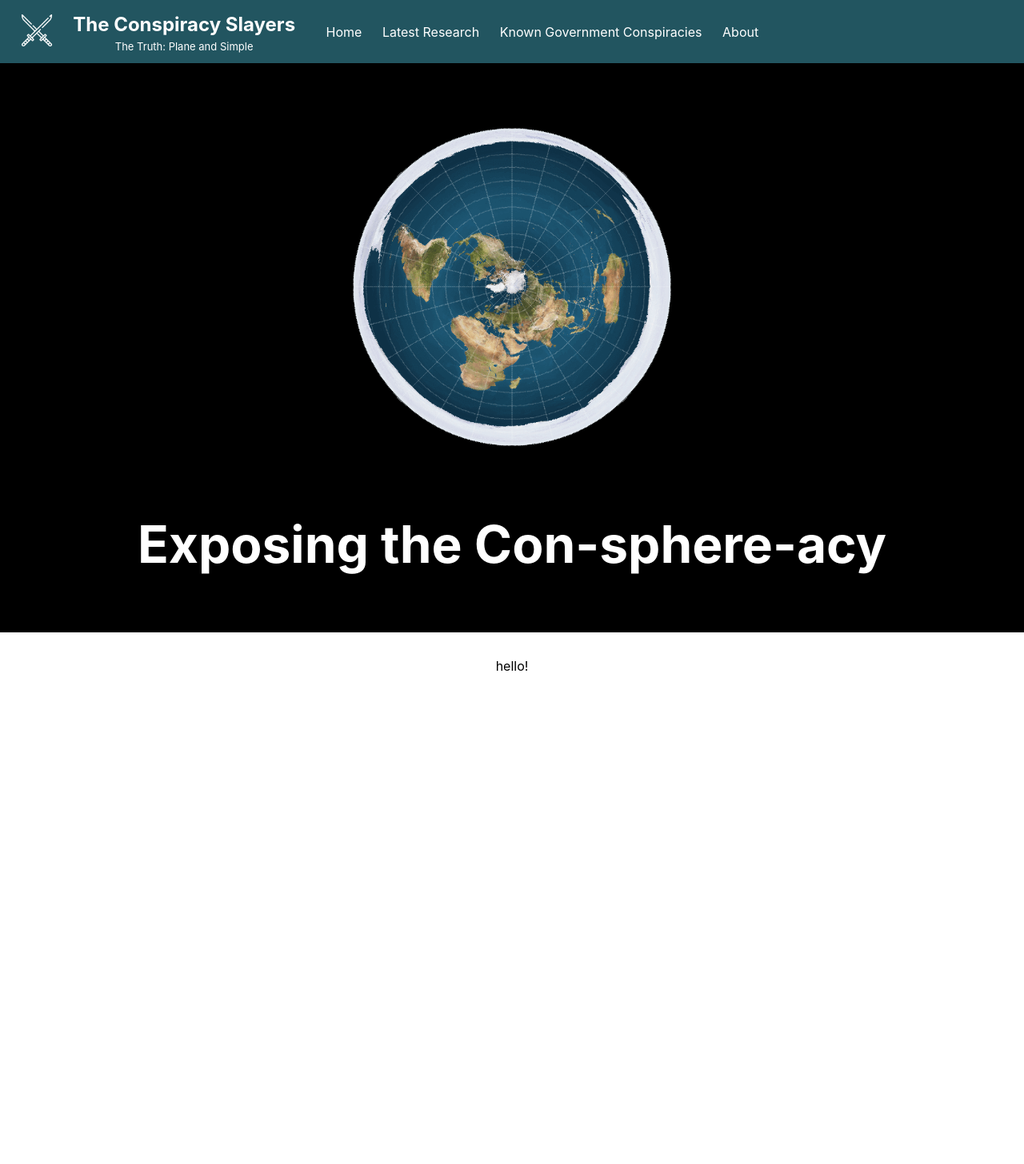
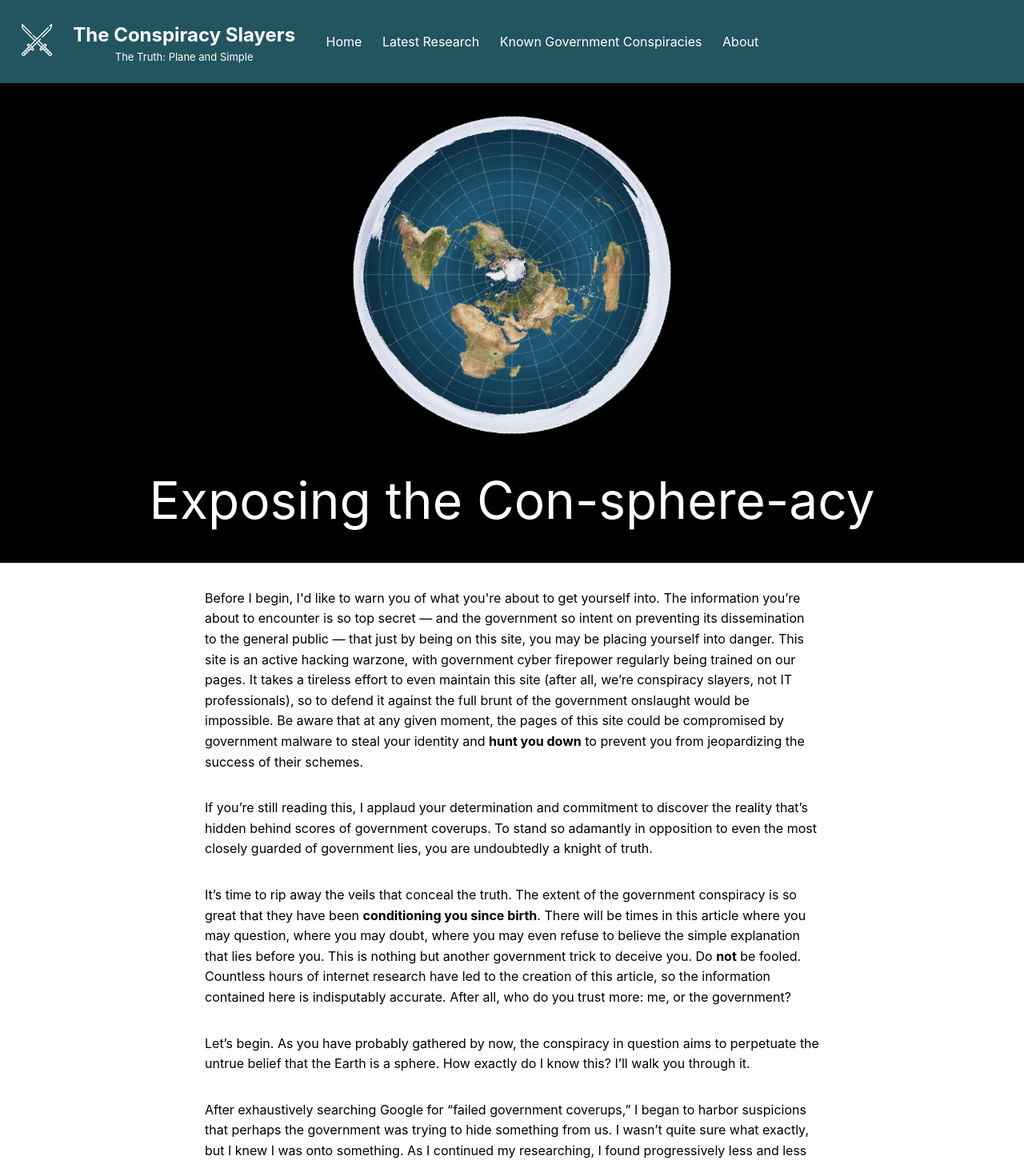
Before and after one commit to aman527/flat-earth-satire, a React (Create React App) app: page /home in a window 1280 px wide. Shown: the top 1456 px of the page at 80% size. Before the commit the page ends 859 px from the top, so only its background shows below. Built offline with nearby package versions, Linux system fonts and the light colour scheme.

Commit message:
Update blog

```diff
--- a/public/index.html
+++ b/public/index.html
@@ -2,7 +2,7 @@
 <html lang="en">
   <head>
     <meta charset="utf-8" />
-    <link rel="icon" href="%PUBLIC_URL%/favicon.svg" />
+    <link rel="icon" href="%PUBLIC_URL%/favicon.png" />
     <meta name="viewport" content="width=device-width, initial-scale=1" />
     <meta name="theme-color" content="#000000" />
     <meta
--- a/src/App.css
+++ b/src/App.css
@@ -97,6 +97,8 @@
 
 /* #region Blog */
 .nav {
+  position: fixed;
+  height: 13vh;
   list-style-type: none;
   margin: 0;
   padding: 0;
@@ -135,7 +137,7 @@
   display: flex;
   justify-content: center;
   align-items: center;
-  height: inherit;
+  height: 100%;
   text-decoration: none;
   color: white;
   margin: 0 1vw 0 1vw;
@@ -150,6 +152,9 @@
 .imageheader {
   width: 100%;
   background-color: black;
+
+  margin-top: 13vh;
+
   display: flex;
   flex-direction: column;
   justify-content: center;
@@ -157,11 +162,12 @@
 }
 .imageheader h1 {
   color: white;
-  margin-bottom: 9vh;
+  margin-bottom: 5vh;
   font-size: 8vh;
+  font-weight: normal;
 }
 .flat-earth-overhead {
-  margin: 10vh 0 5vh 0;
+  margin: 5vh 0 0vh 0;
   height: 50vh
 }
 .article {
@@ -169,5 +175,7 @@
   margin-top: 2vh;
   display: flex;
   flex-direction: column;
+  text-align: left;
+  line-height: 1.6;
 }
 /* #endregion */
--- a/src/Blog.js
+++ b/src/Blog.js
@@ -22,7 +22,24 @@ function Blog() {
             </div>
             <div className = "article">
                 <p>
-                    hello!
+                    Before I begin, I'd like to warn you of what you're about to get yourself into.
+                    The information you’re about to encounter is so top secret — and the government so intent on preventing its dissemination to the general public — that just by being on this site, you may be placing yourself into danger.
+                    This site is an active hacking warzone, with government cyber firepower regularly being trained on our pages.
+                    It takes a tireless effort to even maintain this site (after all, we’re conspiracy slayers, not IT professionals), so to defend it against the full brunt of the government onslaught would be impossible.
+                    Be aware that at any given moment, the pages of this site could be compromised by government malware to steal your identity and <b>hunt you down</b> to prevent you from jeopardizing the success of their schemes.
+                </p>
+                <p>
+                    If you’re still reading this, I applaud your determination and commitment to discover the reality that’s hidden behind scores of government coverups.
+                    To stand so adamantly in opposition to even the most closely guarded of government lies, you are undoubtedly a knight of truth.
+                </p>
+                <p>
+                    It’s time to rip away the veils that conceal the truth. The extent of the government conspiracy is so great that they have been <b>conditioning you since birth</b>. There will be times in this article where you may question, where you may doubt, where you may even refuse to believe the simple explanation that lies before you. This is nothing but another government trick to deceive you. Do <b>not</b> be fooled. Countless hours of internet research have led to the creation of this article, so the information contained here is indisputably accurate. After all, who do you trust more: me, or the government?
+                </p>
+                <p>
+                    Let’s begin. As you have probably gathered by now, the conspiracy in question aims to perpetuate the untrue belief that the Earth is a sphere. How exactly do I know this? I’ll walk you through it.
+                </p>
+                <p>
+                    After exhaustively searching Google for “failed government coverups,” I began to harbor suspicions that perhaps the government was trying to hide something from us. I wasn’t quite sure what exactly, but I knew I was onto something. As I continued my researching, I found progressively less and less evidence, a sure sign that I was on the right track. Lower quality evidence and less of it can only mean one thing: an increase in government censorship to prevent anyone from discovering the truth.
                 </p>
             </div>
         </div>
```
Also changed, not shown: public/favicon.png (added), public/favicon.svg (deleted).
